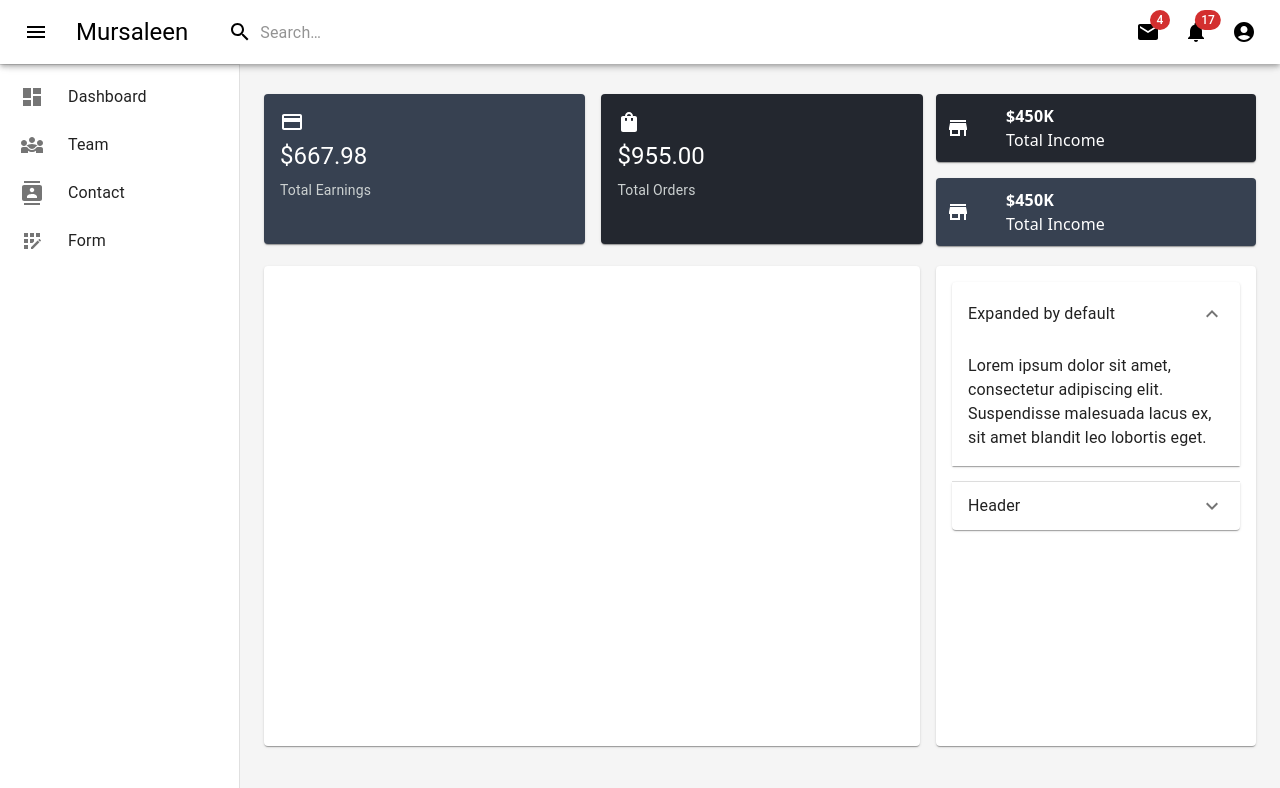
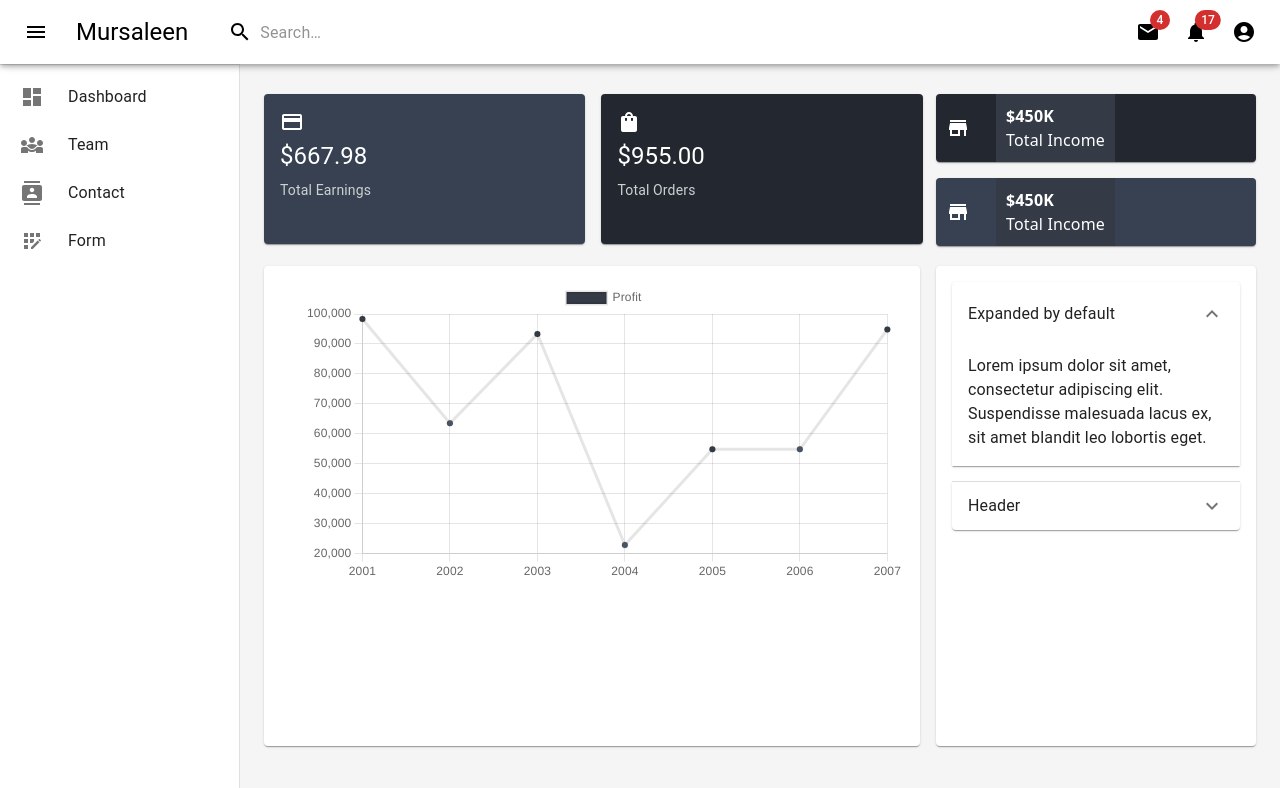
Before and after one commit to mursaleenrai/chartjs, a React (Vite) app in the folder dashboard/: page / in a window 1280 px wide. Shown: the top 788 px of the page. Built offline with nearby package versions, Linux system fonts and the light colour scheme.

Commit message:
chart has been completed using chartjs

```diff
--- a/dashboard/src/App.css
+++ b/dashboard/src/App.css
@@ -1,9 +1,10 @@
 :root {
-  --clr-primary: "#23272F";
-  --clr-secondary: "#374151";
+  --clr-primary: "#23272f";
+  --clr-secondary: "#485364";
 }
 .spans {
   padding: 10px;
+  background: #343a46;
 }
 .price {
   font-weight: 700;
--- /dev/null
+++ b/dashboard/src/components/charts/MainChart.jsx
@@ -0,0 +1,14 @@
+import React from 'react'
+import { Chart as ChartJS } from 'chart.js/auto'
+import { Bar, Line } from 'react-chartjs-2'
+
+const MainChart = ({ chartData }) => {
+    return (
+        <div>
+            <Line data={chartData} />
+
+        </div>
+    )
+}
+
+export default MainChart;
--- a/dashboard/src/components/pages/home/Home.jsx
+++ b/dashboard/src/components/pages/home/Home.jsx
@@ -1,4 +1,4 @@
-import React from 'react'
+import React, { useState } from 'react'
 import Sidebar from '../../sidebar/Sidebar'
 import Appbar from '../../navbar/Appbar'
 import { Box } from '@mui/material'
@@ -11,8 +11,18 @@ import StoreIcon from '@mui/icons-material/Store';
 import CreditCardIcon from '@mui/icons-material/CreditCard';
 import ShoppingBagIcon from '@mui/icons-material/ShoppingBag';
 import AccordianMain from '../../accordian/AccordianMain';
+import MainChart from '../../charts/MainChart';
+import { data } from '../../../data/data';
 
 const Home = () => {
+    const [userData, setUserData] = useState({
+        labels: data.map((year) => year.year),
+        datasets: [{
+            label: 'Profit',
+            data: data.map((profit) => profit.profit),
+            backgroundColor: ["#343a46", '#485364']
+        }]
+    });
     return (
         <>
             <div className='bgbd'>
@@ -95,7 +105,11 @@ const Home = () => {
                         <Grid container spacing={2}>
                             <Grid item xs={8}>
                                 <Card sx={{ height: 60 + 'vh' }}>
-                                    <CardContent>
+                                    <CardContent sx={{
+                                        maxWidth: '800px',
+                                        marginLeft: '1.5rem'
+                                    }}>
+                                        <MainChart chartData={userData} />
                                     </CardContent>
                                 </Card>
                             </Grid>
--- /dev/null
+++ b/dashboard/src/data/data.js
@@ -0,0 +1,9 @@
+export const data = [
+  { id: 1, profit: 98327, loss: 3432, year: 2001 },
+  { id: 2, profit: 63532, loss: 3432, year: 2002 },
+  { id: 3, profit: 93327, loss: 3432, year: 2003 },
+  { id: 4, profit: 22837, loss: 3432, year: 2004 },
+  { id: 6, profit: 54837, loss: 3432, year: 2005 },
+  { id: 7, profit: 54837, loss: 3432, year: 2006 },
+  { id: 8, profit: 94837, loss: 3432, year: 2007 },
+];
```
